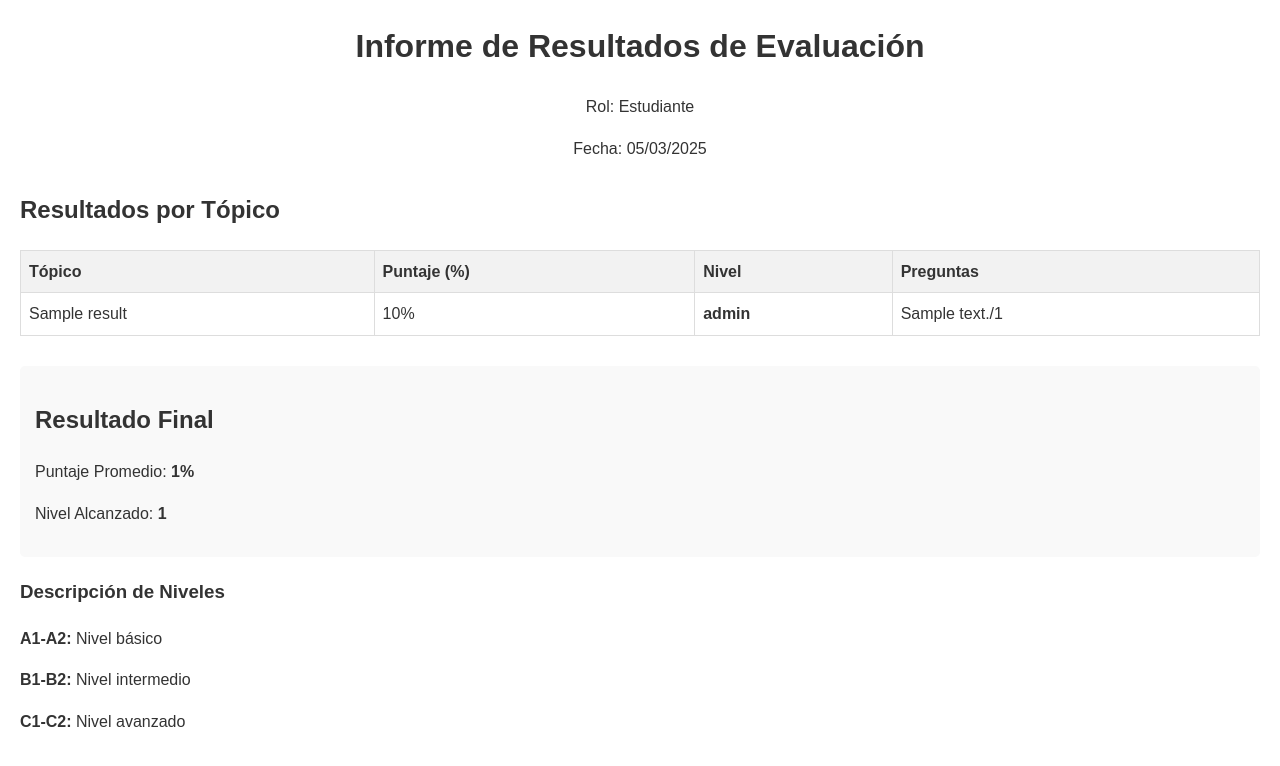
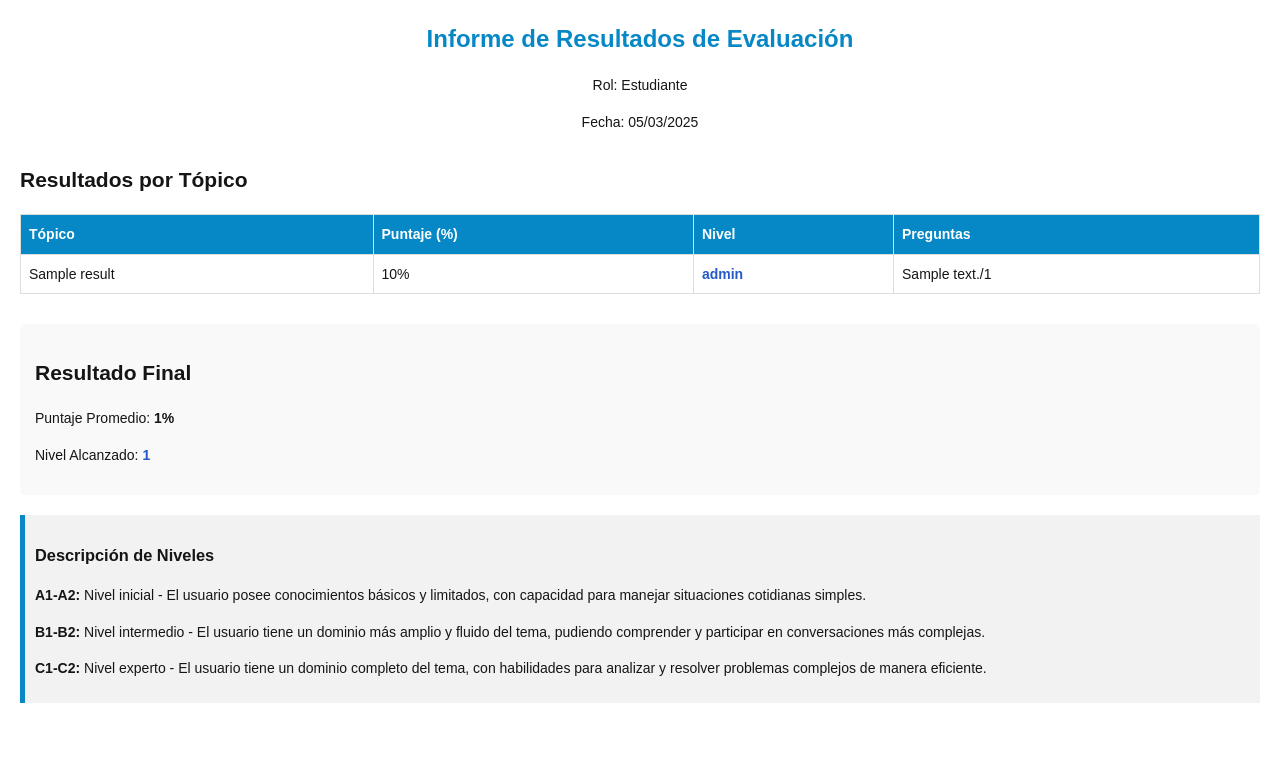
Before and after one commit to adaroflorencia/compentenciasdigitales, a Django app: template templates/form/results_pdf.html in a window 1280 px wide. Shown: the top 766 px of the page. Run offline with Django 5.2, Linux system fonts and the light colour scheme; tables that the repository leaves empty hold one stand-in row (values such as "Sample post"); the template is opened without the code that fills it: values that come from a table or form of the project are taken from there, most other values are stand-ins (such as "Sample title", 1, 10 or a date in 2020).

Commit message:
pdf.html improves

```diff
--- /dev/null
+++ b/static/css/pdf.css
@@ -0,0 +1,69 @@
+/* Definir colores y fuentes */
+:root {
+    --main-color: #0788C6;
+    --second-color: #2659C7;
+    --third-color: #ffffff;
+    --fourth-color: #151515;
+}
+
+/* Estilos generales */
+body {
+    font-family: "Montserrat", Arial, sans-serif;
+    font-size: 14px;
+    line-height: 1.6;
+    color: var(--fourth-color);
+    background-color: var(--third-color);
+    margin: 20px;
+}
+
+/* Cabecera */
+.header {
+    text-align: center;
+    margin-bottom: 30px;
+}
+
+.header h1 {
+    font-size: 24px;
+    color: var(--main-color);
+    font-weight: 600;
+}
+
+/* Tabla de resultados */
+.results-table {
+    width: 100%;
+    border-collapse: collapse;
+    margin-bottom: 20px;
+}
+
+.results-table th, .results-table td {
+    border: 1px solid #ddd;
+    padding: 8px;
+    text-align: left;
+}
+
+.results-table th {
+    background-color: var(--main-color);
+    color: var(--third-color);
+    font-weight: bold;
+}
+
+/* Sección de resumen */
+.summary {
+    margin-top: 30px;
+    padding: 15px;
+    background-color: #f9f9f9;
+    border-radius: 5px;
+}
+
+.level {
+    font-weight: bold;
+    color: var(--second-color);
+}
+
+/* Descripción de niveles */
+.level-description {
+    margin-top: 20px;
+    padding: 10px;
+    background-color: #f2f2f2;
+    border-left: 5px solid var(--main-color);
+}
--- a/templates/form/results.html
+++ b/templates/form/results.html
@@ -45,11 +45,12 @@
         </div>
 
         <!-- Botón para generar el PDF -->
-        <div>
-            <a href="{% url 'results' %}?format=pdf" class="btn btn-blue mt-3">
+        <div class="d-flex justify-content-center mt-5">
+            <a href="{% url 'results' %}?format=pdf" class="btn btn-blue">
                 <i class="fas fa-file-pdf"></i> Descargar como PDF
             </a>
         </div>
+
     </section>
     <section>
         <h1 class="heading-3 m-4 text-start">Recomendaciones Personalizadas</h1>
--- a/templates/form/results_pdf.html
+++ b/templates/form/results_pdf.html
@@ -1,45 +1,12 @@
+{% load static %}
+
 <!DOCTYPE html>
 <html>
 <head>
     <meta charset="UTF-8">
     <title>Resultados de Evaluación</title>
-    <style>
-        body {
-            font-family: Arial, sans-serif;
-            line-height: 1.6;
-            color: #333;
-            margin: 20px;
-        }
-        .header {
-            text-align: center;
-            margin-bottom: 30px;
-        }
-        .results-table {
-            width: 100%;
-            border-collapse: collapse;
-            margin-bottom: 20px;
-        }
-        .results-table th, .results-table td {
-            border: 1px solid #ddd;
-            padding: 8px;
-            text-align: left;
-        }
-        .results-table th {
-            background-color: #f2f2f2;
-        }
-        .summary {
-            margin-top: 30px;
-            padding: 15px;
-            background-color: #f9f9f9;
-            border-radius: 5px;
-        }
-        .level {
-            font-weight: bold;
-        }
-        .level-description {
-            margin-top: 20px;
-        }
-    </style>
+    <link rel="stylesheet" href="{% static 'css/pdf.css' %}">
+    <link href="{% static 'css/font.css' %}" rel="stylesheet">
 </head>
 <body>
     <div class="header">
@@ -77,10 +44,10 @@
     </div>
 
     <div class="level-description">
-        <h3>Descripción de Niveles</h3>
-        <p><strong>A1-A2:</strong> Nivel básico</p>
-        <p><strong>B1-B2:</strong> Nivel intermedio</p>
-        <p><strong>C1-C2:</strong> Nivel avanzado</p>
-    </div>
+    <h3>Descripción de Niveles</h3>
+    <p><strong>A1-A2:</strong> Nivel inicial - El usuario posee conocimientos básicos y limitados, con capacidad para manejar situaciones cotidianas simples.</p>
+    <p><strong>B1-B2:</strong> Nivel intermedio - El usuario tiene un dominio más amplio y fluido del tema, pudiendo comprender y participar en conversaciones más complejas.</p>
+    <p><strong>C1-C2:</strong> Nivel experto - El usuario tiene un dominio completo del tema, con habilidades para analizar y resolver problemas complejos de manera eficiente.</p>
+</div>
 </body>
 </html>
```
Also changed, not shown: pdf_generator/views.py (+6 -4 lines).
